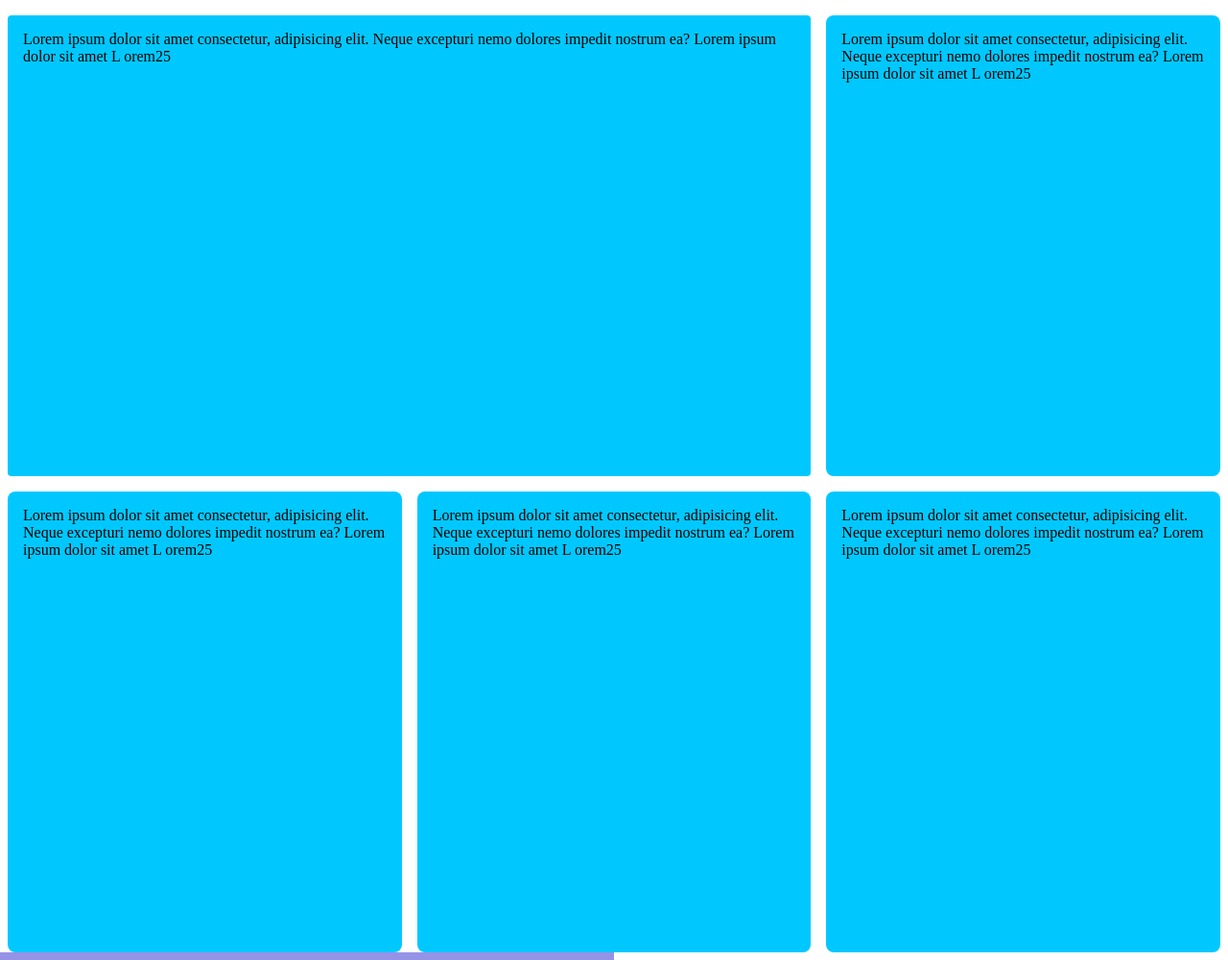
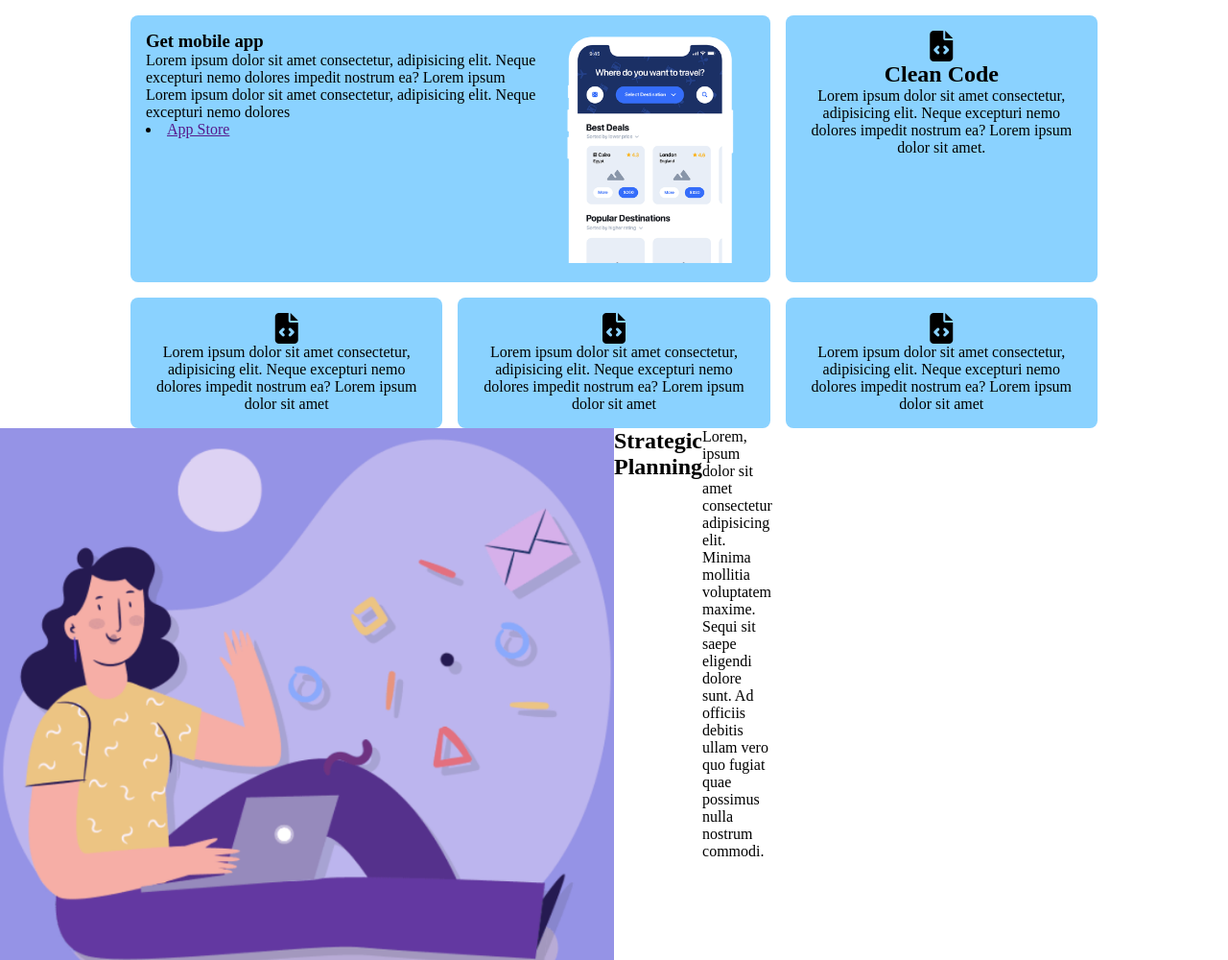
Before and after one commit to Anatoliegit88/htmlcss-responsive-layout, a plain HTML site: page index.html in a window 1280 px wide. Shown: the part 80-1080 px from the top of the page at 96% size. Drawn offline with Linux system fonts and the light colour scheme.

Commit message:
in fase di sviluppo

```diff
--- a/index.html
+++ b/index.html
@@ -7,7 +7,10 @@
     <link rel="stylesheet" href="style.css" />
     <link
       rel="stylesheet"
-      href="https://cdnjs.cloudflare.com/ajax/libs/font-awesome/4.7.0/css/font-awesome.min.css" />
+      href="https://cdnjs.cloudflare.com/ajax/libs/font-awesome/6.2.0/css/all.min.css"
+      integrity="sha512-xh6O/CkQoPOWDdYTDqeRdPCVd1SpvCA9XXcUnZS2FmJNp1coAFzvtCN9BmamE+4aHK8yyUHUSCcJHgXloTyT2A=="
+      crossorigin="anonymous"
+      referrerpolicy="no-referrer" />
     <title>Document</title>
   </head>
   <body>
@@ -36,37 +39,63 @@
     <!-- /HEDEAR -->
 
     <!-- MAIN -->
+    <!-- SECTION-CARDS -->
     <main>
       <section id="section-cards">
         <div class="container-cards">
           <div class="card-first">
+            <div class="text-col">
+              <h3>Get mobile app</h3>
+              <p>
+                Lorem ipsum dolor sit amet consectetur, adipisicing elit. Neque
+                excepturi nemo dolores impedit nostrum ea? Lorem ipsum Lorem
+                ipsum dolor sit amet consectetur, adipisicing elit. Neque
+                excepturi nemo dolores
+              </p>
+              <li><a href="">App Store</a></li>
+            </div>
+            <div class="img-col">
+              <img class="phone-img" src="img/phone.png" alt="phone" />
+            </div>
+          </div>
+          <div class="card-block">
+            <strong><i class="fa-solid fa-file-code"></i></strong>
+            <h2>Clean Code</h2>
+            <p>
               Lorem ipsum dolor sit amet consectetur, adipisicing elit. Neque
               excepturi nemo dolores impedit nostrum ea? Lorem ipsum dolor sit
-            amet L orem25
+              amet.
+            </p>
           </div>
-          <div class="card">
+          <div class="card-block">
+            <i class="fa-solid fa-file-code"></i>
+            <p>
               Lorem ipsum dolor sit amet consectetur, adipisicing elit. Neque
               excepturi nemo dolores impedit nostrum ea? Lorem ipsum dolor sit
-            amet L orem25
+              amet
+            </p>
           </div>
-          <div class="card">
+          <div class="card-block">
+            <i class="fa-solid fa-file-code"></i>
+            <p>
               Lorem ipsum dolor sit amet consectetur, adipisicing elit. Neque
               excepturi nemo dolores impedit nostrum ea? Lorem ipsum dolor sit
-            amet L orem25
+              amet
+            </p>
           </div>
-          <div class="card">
+          <div class="card-block">
+            <i class="fa-solid fa-file-code"></i>
+            <p>
               Lorem ipsum dolor sit amet consectetur, adipisicing elit. Neque
               excepturi nemo dolores impedit nostrum ea? Lorem ipsum dolor sit
-            amet L orem25
-          </div>
-          <div class="card">
-            Lorem ipsum dolor sit amet consectetur, adipisicing elit. Neque
-            excepturi nemo dolores impedit nostrum ea? Lorem ipsum dolor sit
-            amet L orem25
+              amet
+            </p>
           </div>
         </div>
       </section>
+      <!-- /SECTION-CARDS -->
 
+      <!-- SECTION-PLANNING -->
       <section id="section-planning">
         <div class="container-flex">
           <div class="planning-1">
@@ -89,6 +118,7 @@
           </div>
         </div>
       </section>
+      <!-- /SECTION-PLANNING -->
     </main>
     <!-- /MAIN -->
   </body>
--- a/style.css
+++ b/style.css
@@ -15,18 +15,15 @@ img {
 
 /* HEADER */
 #header {
-  /* width: 100%; */
-  /* border: 2px solid red; */
   display: flex;
 }
 
 .container-header {
   justify-content: space-between;
-  background-color: rgb(4, 161, 213);
+  background-color: rgb(53, 90, 255);
   display: flex;
   align-items: center;
   height: 5rem;
-  border: 2px solid green;
   width: 100%;
   padding: 1rem;
 }
@@ -59,23 +56,23 @@ header .ul li {
     display: flex;
   }
 
-  #section-cards .container-cards {
+  #section-cards,
+  .container-cards {
     display: flex;
     flex-wrap: wrap;
     justify-content: space-between;
   }
 
-  /* #section-cards .card {
-    width: calc(100% / 3 - (1.5em * 2 / 3));
+  .card-first {
+    display: block;
   }
 
-  #section-cards .card:first-child {
-    width: calc(100% / 3 * 2 - 1.5em);
-  } */
+  #section-planning,
+  .container-flex {
+    display: block;
+    width: 100%;
+  }
 
-  #section-planning {
-    display: flex;
-  }
   .container-cards {
     display: flex;
     flex-wrap: wrap;
@@ -89,6 +86,9 @@ header .ul li {
     padding-right: 7em;
   }
 
+  .hamburger {
+    display: none;
+  }
   #header {
     display: flex;
   }
@@ -99,6 +99,8 @@ header .ul li {
 
   #section-cards {
     display: flex;
+    width: 80%;
+    margin: 0 auto;
   }
 
   .container-cards {
@@ -106,50 +108,57 @@ header .ul li {
     flex-wrap: wrap;
   }
 
-  .card-first .card {
-    height: 15em;
+  .card-first,
+  .card {
+    display: flex;
+    width: 50%;
   }
   #section-planning {
     display: flex;
   }
-  .hamburger {
-    display: none;
+  .container-flex {
+    display: flex;
+    width: 100%;
+  }
+  .planning-1,
+  .planning-2 {
+    display: flex;
+    width: 50%;
   }
 }
 
 /* SECTION-CARDS */
 
-#section-cards .card {
-  /* margin: 1.5em auto; */
-  /* display: block; */
+#section-cards {
+  display: flex;
 }
 .container-cards {
   display: flex;
   flex-wrap: wrap;
 }
-
+.card-block {
+  background-color: rgb(138, 210, 255);
+  flex-basis: calc(33.3333% - 1em);
+  border-radius: 8px;
+  margin-left: 0.5em;
+  margin-right: 0.5em;
+  margin-top: 1em;
+  padding: 1em;
+  text-align: center;
+}
 .card-first {
-  background-color: rgb(0, 200, 255);
+  justify-content: space-between;
   flex-basis: calc(66.6666% - 1em);
-  border-radius: 4px;
-  height: 30em;
+  background-color: rgb(138, 210, 255);
+  border-radius: 8px;
   margin-left: 0.5em;
   margin-right: 0.5em;
   margin-top: 1em;
   padding: 1em;
 }
-
-.card {
-  background-color: rgb(0, 200, 255);
-  flex-basis: calc(33.3333% - 1em);
-  border-radius: 8px;
-  height: 30em;
-  margin-left: 0.5em;
-  margin-right: 0.5em;
-  margin-top: 1em;
-  padding: 1em;
+.fa-solid {
+  font-size: xx-large;
 }
-
 /* SECTION-PLANNING */
 
 .section-planning {
@@ -157,16 +166,5 @@ header .ul li {
 }
 .container-flex {
   display: block;
-
   width: 100%;
 }
-.planning-1 {
-  background-color: violet;
-  width: 50%;
-}
-
-.planning-2 {
-  background-color: white;
-  border-radius: 1rem;
-  width: 50%;
-}
```
Lines whose indentation alone changed are shown as unchanged.
